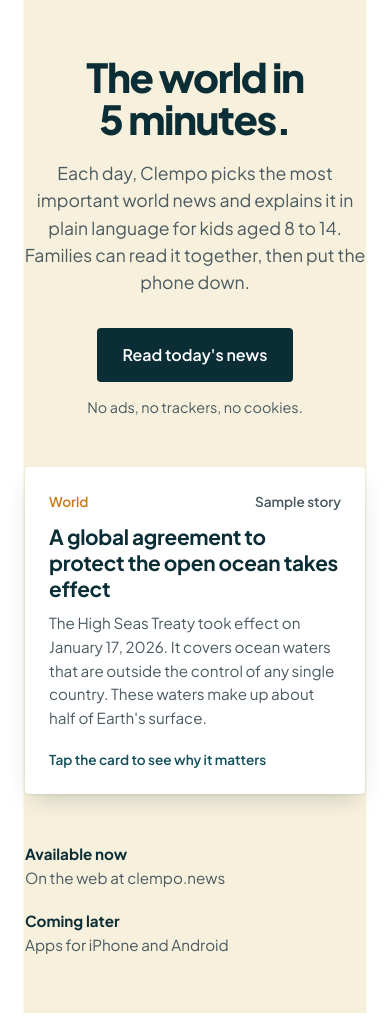
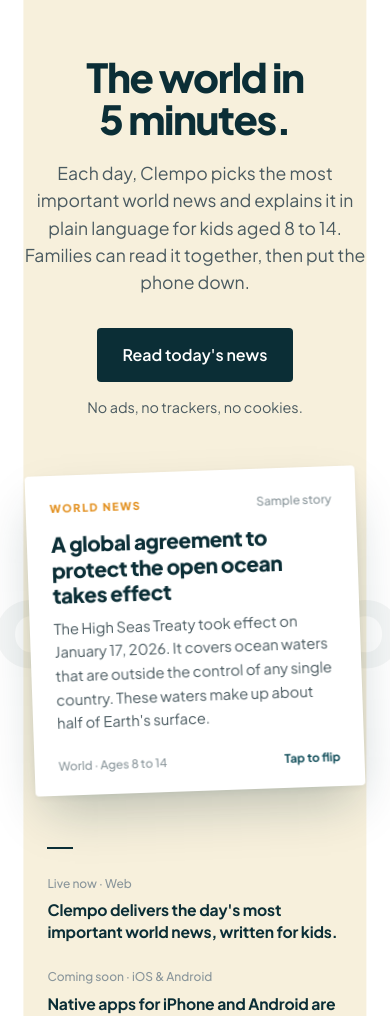
Before and after one commit to txrroy/clempo.com, a plain HTML site: page index.html in a window 390 px wide. Shown: the part 84-1100 px from the top of the page. Drawn offline with Linux system fonts and the light colour scheme.

Commit message:
Bring back tilted card and hero details
- Card tilted with a deeper shadow, kicker, and meta row
- Rotating circle stamp with a scroll cue on the left
- Side notes with meta lines and a short rule
- Large faint "clempo" wordmark behind the card
- Cream column ends partway down the card on desktop
- Fix a rule that was only applied on small screens

Co-Authored-By: Claude Opus 5.5 <noreply@anthropic.com>
Claude-Session: https://claude.ai/code/session_01V6RMHFRVzVRP8k5b4qsnbn

```diff
--- a/index.html
+++ b/index.html
@@ -47,38 +47,67 @@
         <p class="hero-note">No ads, no trackers, no cookies.</p>
 
         <div class="card-wrap">
+          <span class="watermark" aria-hidden="true">clempo</span>
+          <div class="card-tilt">
             <div class="reader-card" id="reader-card" role="button" tabindex="0"
                  aria-label="Sample story. Select to see why it matters.">
               <figure class="reader-face reader-front">
                 <div class="reader-top">
-                <span class="reader-topic">World</span>
+                  <span class="reader-kicker">World news</span>
                   <span class="reader-count">Sample story</span>
                 </div>
                 <p class="reader-headline">A global agreement to protect the open ocean takes effect</p>
                 <p class="reader-body">
                   The High Seas Treaty took effect on January 17, 2026. It covers ocean waters that are outside the control of any single country. These waters make up about half of Earth's surface.
                 </p>
-              <p class="reader-foot">Tap the card to see why it matters</p>
+                <div class="reader-meta">
+                  <span>World &middot; Ages 8 to 14</span>
+                  <span class="reader-flip">Tap to flip</span>
+                </div>
               </figure>
 
               <figure class="reader-face reader-back">
                 <div class="reader-top">
-                <span class="reader-topic">Why it matters</span>
+                  <span class="reader-kicker">Why it matters</span>
                   <span class="reader-count">Sample story</span>
                 </div>
                 <p class="reader-headline">The open ocean now has shared rules.</p>
                 <p class="reader-body">
                   Before this treaty, countries had no common way to protect sea life far from shore. Now they can create protected areas there and check the effects of new activities on the ocean before they begin.
                 </p>
-              <p class="reader-foot">Tap again to go back</p>
+                <div class="reader-meta">
+                  <span>World &middot; Ages 8 to 14</span>
+                  <span class="reader-flip">Tap to flip back</span>
+                </div>
               </figure>
+            </div>
           </div>
         </div>
       </section>
 
+      <aside class="hero-left" aria-hidden="true">
+        <svg class="circle-stamp" viewBox="0 0 200 200">
+          <defs>
+            <path id="stampPath" d="M 100,100 m -74,0 a 74,74 0 1,1 148,0 a 74,74 0 1,1 -148,0" />
+          </defs>
+          <text><textPath href="#stampPath" textLength="460" lengthAdjust="spacing">THE WORLD IN 5 MINUTES &#8226; NEWS FOR FAMILIES &#8226;</textPath></text>
+        </svg>
+        <a href="#how" class="scroll-cue" tabindex="-1">
+          <span class="scroll-text">Scroll down</span>
+          <span class="scroll-arrow">&darr;</span>
+        </a>
+      </aside>
+
       <aside class="hero-notes" aria-label="Availability">
-        <p><strong>Available now</strong><br />On the web at clempo.news</p>
-        <p><strong>Coming later</strong><br />Apps for iPhone and Android</p>
+        <div class="notes-rule" aria-hidden="true"></div>
+        <article class="note">
+          <p class="note-meta">Live now &middot; Web</p>
+          <h2 class="note-title">Clempo delivers the day's most important world news, written for kids.</h2>
+        </article>
+        <article class="note">
+          <p class="note-meta">Coming soon &middot; iOS &amp; Android</p>
+          <h2 class="note-title">Native apps for iPhone and Android are on the way.</h2>
+        </article>
       </aside>
     </div>
     </div>
--- a/styles.css
+++ b/styles.css
@@ -47,6 +47,8 @@
   --orange: #c97a1a;    /* logo orange, darkened for small text */
   --ink: #0b2e36;
   --muted: #4a5a60;
+  --subtle: #8a969b;
+  --orange-bright: #e39223;
   --radius: 4px;
   --font: "Plus Jakarta Sans", -apple-system, BlinkMacSystemFont, "Segoe UI", sans-serif;
   --band-width: clamp(300px, 34vw, 460px);
@@ -88,7 +90,7 @@ a {
 
 .top {
   position: relative;
-  padding-bottom: 3.5rem;
+  padding-bottom: 4rem;
 }
 
 /* Cream column behind the hero */
@@ -98,7 +100,7 @@ a {
   left: 50%;
   transform: translateX(-50%);
   width: var(--band-width);
-  height: 100%;
+  bottom: 9rem;
   background: var(--cream);
   z-index: 0;
   pointer-events: none;
@@ -227,10 +229,33 @@ a {
   color: var(--muted);
 }
 
-/* Flip card */
+/* Card, tilted, over a faint wordmark */
 .card-wrap {
-  width: min(340px, 100%);
-  margin: 3rem auto 0;
+  position: relative;
+  width: min(330px, 86vw);
+  margin: 3.25rem auto 0;
+}
+
+.watermark {
+  position: absolute;
+  left: 50%;
+  top: 46%;
+  transform: translate(-50%, -50%);
+  font-size: clamp(120px, 17vw, 250px);
+  font-weight: 800;
+  letter-spacing: -0.06em;
+  line-height: 1;
+  color: rgba(11, 46, 54, 0.045);
+  white-space: nowrap;
+  pointer-events: none;
+  user-select: none;
+  z-index: 0;
+}
+
+.card-tilt {
+  position: relative;
+  z-index: 1;
+  transform: rotate(-3deg);
   perspective: 1200px;
 }
 
@@ -253,10 +278,12 @@ a {
 .reader-face {
   grid-area: 1 / 1;
   margin: 0;
-  padding: 1.5rem;
+  padding: 1.5rem 1.5rem 1.25rem;
   background: var(--white);
   border-radius: var(--radius);
-  box-shadow: 0 1px 2px rgba(11, 46, 54, 0.08), 0 10px 24px -8px rgba(11, 46, 54, 0.22);
+  box-shadow:
+    0 2px 6px rgba(11, 46, 54, 0.06),
+    0 24px 50px -12px rgba(11, 46, 54, 0.28);
   text-align: left;
   backface-visibility: hidden;
   -webkit-backface-visibility: hidden;
@@ -273,78 +300,153 @@ a {
 .reader-top {
   display: flex;
   justify-content: space-between;
-  margin-bottom: 0.75rem;
-  font-size: 0.85rem;
-  font-weight: 600;
+  align-items: baseline;
+  margin-bottom: 0.85rem;
 }
 
-.reader-topic {
-  color: var(--orange);
+.reader-kicker {
+  font-size: 0.68rem;
+  font-weight: 800;
+  letter-spacing: 0.14em;
+  text-transform: uppercase;
+  color: var(--orange-bright);
 }
 
 .reader-count {
-  color: var(--muted);
-}
-
-.reader-back .reader-topic {
-  color: #f0b766;
-}
-
-.reader-back .reader-count {
-  color: #b8d0d5;
+  font-size: 0.75rem;
+  font-weight: 500;
+  color: var(--subtle);
 }
 
 .reader-headline {
   margin: 0 0 0.6rem;
   font-size: 1.3rem;
-  font-weight: 700;
-  line-height: 1.25;
-  letter-spacing: -0.015em;
+  font-weight: 800;
+  line-height: 1.22;
+  letter-spacing: -0.02em;
   color: var(--deep);
 }
 
-.reader-back .reader-headline {
-  color: var(--white);
-}
-
 .reader-body {
-  margin: 0 0 1.25rem;
-  font-size: 0.95rem;
+  margin: 0 0 1.4rem;
+  font-size: 0.92rem;
+  line-height: 1.6;
   color: var(--muted);
 }
 
-.reader-back .reader-body {
-  color: #dbe8eb;
+.reader-meta {
+  margin-top: auto;
+  display: flex;
+  justify-content: space-between;
+  font-size: 0.74rem;
+  font-weight: 500;
+  color: var(--subtle);
 }
 
-.reader-foot {
-  margin: auto 0 0;
-  font-size: 0.85rem;
-  font-weight: 600;
+.reader-flip {
+  font-weight: 700;
   color: var(--teal);
 }
 
-.reader-back .reader-foot {
-  color: var(--white);
+.reader-back .reader-kicker { color: #f0b766; }
+.reader-back .reader-count,
+.reader-back .reader-meta { color: #a9c6cc; }
+.reader-back .reader-headline { color: var(--white); }
+.reader-back .reader-body { color: #dbe8eb; }
+.reader-back .reader-flip { color: var(--white); }
+
+/* Left margin: rotating stamp with scroll cue */
+.hero-left {
+  grid-column: 1;
+  grid-row: 1;
+  align-self: end;
+  justify-self: start;
+  position: relative;
+  width: 132px;
+  height: 132px;
+  margin-bottom: 9rem;
 }
 
-/* Notes beside the hero */
+.circle-stamp {
+  width: 132px;
+  height: 132px;
+  overflow: visible;
+  animation: spin 40s linear infinite;
+}
+
+.circle-stamp text {
+  font-family: var(--font);
+  font-size: 10px;
+  font-weight: 600;
+  letter-spacing: 0;
+  fill: rgba(11, 46, 54, 0.42);
+}
+
+@keyframes spin {
+  to { transform: rotate(360deg); }
+}
+
+@media (prefers-reduced-motion: reduce) {
+  .circle-stamp { animation: none; }
+}
+
+.scroll-cue {
+  position: absolute;
+  inset: 0;
+  display: flex;
+  flex-direction: column;
+  align-items: center;
+  justify-content: center;
+  gap: 0.4rem;
+  color: var(--deep);
+}
+
+.scroll-text {
+  writing-mode: vertical-rl;
+  font-size: 0.6rem;
+  font-weight: 700;
+  letter-spacing: 0.24em;
+  text-transform: uppercase;
+}
+
+.scroll-arrow {
+  font-size: 0.85rem;
+  line-height: 1;
+}
+
+/* Right margin: notes */
 .hero-notes {
   grid-column: 3;
+  grid-row: 1;
   align-self: center;
   justify-self: start;
-  max-width: 220px;
-  display: grid;
-  gap: 1.75rem;
+  max-width: 245px;
 }
 
-.hero-notes p {
-  margin: 0;
-  font-size: 0.95rem;
-  color: var(--muted);
+.notes-rule {
+  width: 26px;
+  height: 2px;
+  background: var(--deep);
+  margin-bottom: 1.6rem;
 }
 
-.hero-notes strong {
+.note + .note {
+  margin-top: 1.6rem;
+}
+
+.note-meta {
+  margin: 0 0 0.35rem;
+  font-size: 0.75rem;
+  font-weight: 500;
+  color: var(--subtle);
+}
+
+.note-title {
+  margin: 0;
+  font-size: 0.98rem;
+  font-weight: 700;
+  line-height: 1.4;
+  letter-spacing: -0.01em;
   color: var(--deep);
 }
 
@@ -442,7 +544,17 @@ a {
   color: var(--muted);
 }
 
+.section-actions {
+  margin: 1.75rem 0 0;
+}
+
 /* Responsive */
+@media (max-width: 960px) {
+  .hero-left {
+    display: none;
+  }
+}
+
 @media (max-width: 860px) {
   .site-header {
     grid-template-columns: auto 1fr;
@@ -454,6 +566,7 @@ a {
 
   .cream-column {
     width: min(88vw, 380px);
+    bottom: 0;
   }
 
   .hero-grid {
@@ -466,25 +579,19 @@ a {
 
   .hero-notes {
     grid-column: 1;
+    grid-row: 2;
     justify-self: center;
-    max-width: 340px;
+    max-width: min(88vw, 380px);
     width: 100%;
-    margin-top: 3rem;
-    grid-template-columns: repeat(2, minmax(0, 1fr));
-    gap: 1.25rem;
+    margin-top: 3.5rem;
+    padding: 0 1.5rem;
   }
 
-  .section-actions {
-  margin: 1.75rem 0 0;
-}
-
-.section-split {
+  .section-split {
     grid-template-columns: 1fr;
   }
-}
 
-@media (max-width: 480px) {
-  .hero-notes {
-    grid-template-columns: 1fr;
+  .card-tilt {
+    transform: rotate(-2deg);
   }
 }
```
Lines whose indentation alone changed are shown as unchanged.
